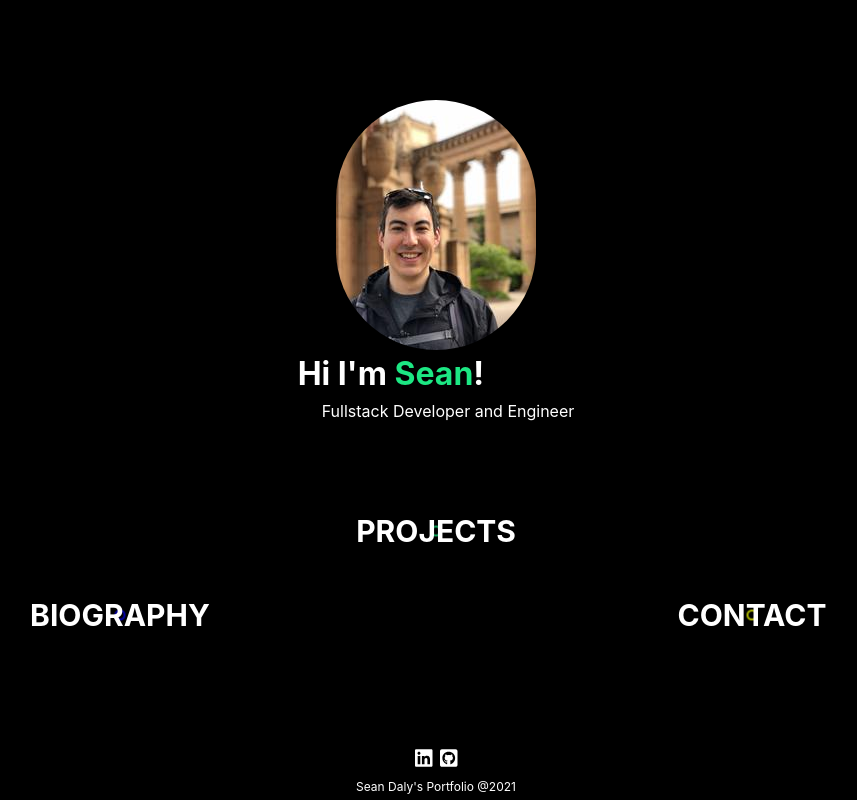
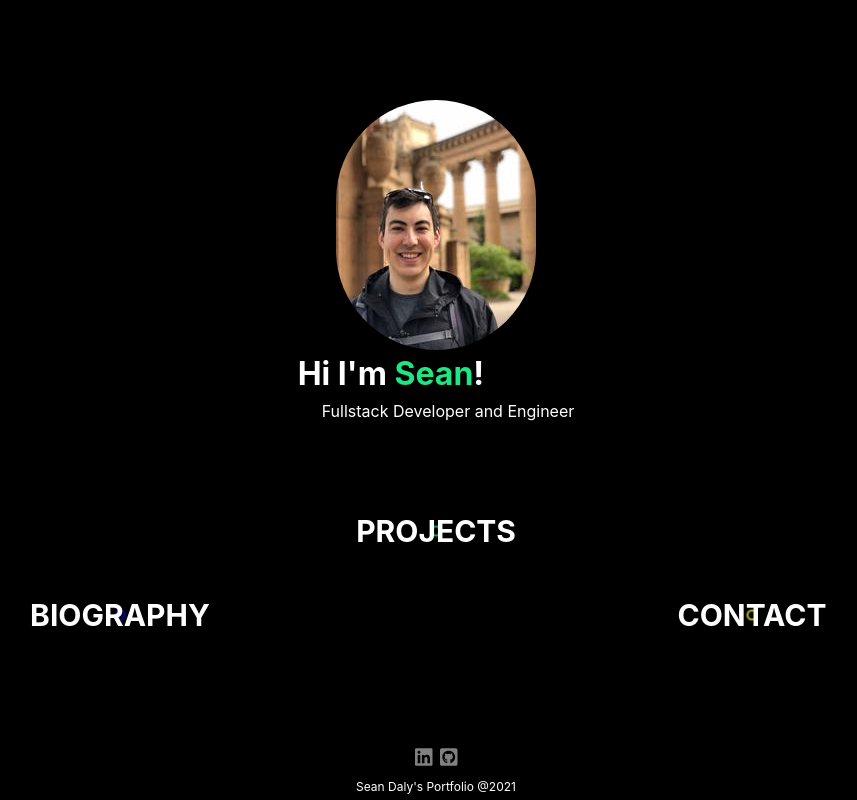
Before and after one commit to dals1791/Portfolio, a Next.js app: page / in a window 1280 px wide. Shown: the whole page, without its empty margins (204-1061 px from the left). Built offline with nearby package versions, Linux system fonts and the light colour scheme.

Commit message:
added stlying to arrow buttons and added links to footer icons

```diff
--- a/components/carousel/carousel.module.css
+++ b/components/carousel/carousel.module.css
@@ -35,6 +35,9 @@
   width: 100px;
   height: 10rem;
   border-radius: 1rem;
+}
+.leftArrow:hover, .rightArrow:hover, .arrowDesktop:hover{
+  background: rgba(28, 231, 131, 1);
 }
 @media (min-width: 321px) {
   .carouselContainer {
--- a/components/footer/footer.js
+++ b/components/footer/footer.js
@@ -1,23 +1,26 @@
 // import Styles =======================================
-import styles from './footer.module.css'
+import styles from "./footer.module.css";
 // Fontawesome Components================================
-import { FontAwesomeIcon } from '@fortawesome/react-fontawesome'
-import { faLinkedin, faGithubSquare } from '@fortawesome/free-brands-svg-icons'
+import { FontAwesomeIcon } from "@fortawesome/react-fontawesome";
+import { faLinkedin, faGithubSquare } from "@fortawesome/free-brands-svg-icons";
 // import {fab} from'@fortawesome/free-brands-svg-icons'
 
-const Footer = ()=>{
-    return(<>
-    <div className={styles.footer}>
-        <div className={styles.footerText}>
-            Sean Daly's Portfolio @2021
+const Footer = () => {
+  return (
+    <>
+      <div className={styles.footer}>
+        <div className={styles.footerText}>Sean Daly's Portfolio @2021</div>
+        <div className={styles.iconContainer}>
+          <a href="https://www.linkedin.com/in/seandaly0593/" target="_blank">
+            <FontAwesomeIcon className={styles.icon} icon={faLinkedin} />
+          </a>
+          <a href="https://github.com/dals1791" target="_blank">
+          <FontAwesomeIcon className={styles.icon} icon={faGithubSquare} />
+          </a>
         </div>
-        <div className={styles.iconContainer}>
-        <FontAwesomeIcon className={styles.icon}  icon={faLinkedin} />
-        <FontAwesomeIcon className={styles.icon} icon={faGithubSquare} />
-        </div>
-    </div>
+      </div>
+    </>
+  );
+};
 
-    </>)
-}
-
-export default Footer
+export default Footer;
--- a/components/footer/footer.module.css
+++ b/components/footer/footer.module.css
@@ -5,7 +5,7 @@
   grid-template-columns: 100%;
   width: 100%;
   height: 7vh;
-  bottom: 0px;
+  bottom: 0vh;
 }
 .footerText {
   display: flex;
@@ -22,6 +22,9 @@
 }
 .icon {
   margin: 0.25rem;
-  color: white;
+  color: rgba(255, 255, 255, 0.5);
   font-size: 20px;
 }
+.icon:hover, .icon:active{
+color: rgba(28, 231, 131, 1);
+}
--- a/components/layout/layout.module.css
+++ b/components/layout/layout.module.css
@@ -21,5 +21,5 @@
   text-align: center;
   height: 5%;
   width: 100%;
-  bottom: 0%;
+  bottom: 0vh;
 }
```
Also changed, not shown: styles/projectCard.module.css (+4 -4 lines).
